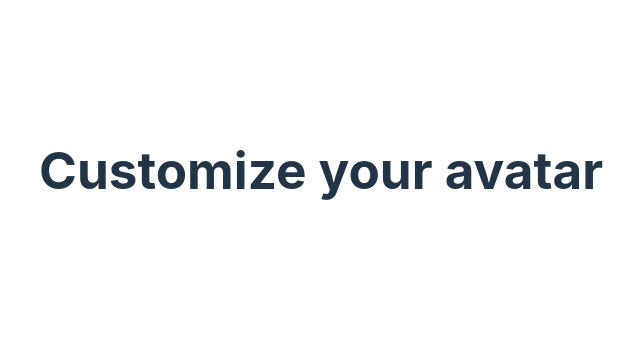
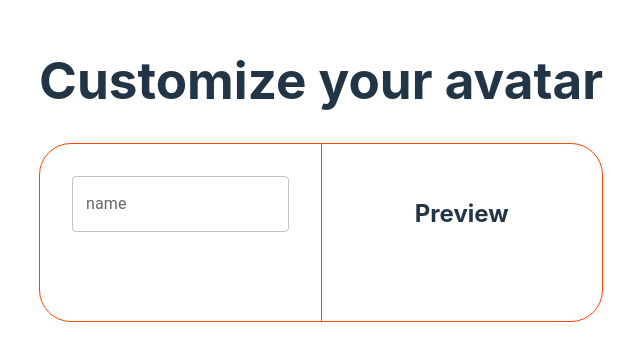
Before and after one commit to nimser/siluette, a React (Vite) app: page / in a window 1280 px wide. Shown: the part 230-590 px from the top of the page, without its empty margins (319-959 px from the left). Built offline with nearby package versions, Linux system fonts and the light colour scheme.

Commit message:
Set name

```diff
--- a/src/App.css
+++ /dev/null
@@ -1,6 +0,0 @@
-#root {
-  max-width: 1280px;
-  margin: 0 auto;
-  padding: 2rem;
-  text-align: center;
-}
--- /dev/null
+++ b/src/App.module.css
@@ -0,0 +1,10 @@
+.container {
+  display: flex;
+  border: 1px solid orangered;
+  border-radius: 2rem;
+}
+
+.container > * {
+  flex: 1;
+  padding: 2rem;
+}
--- a/src/App.tsx
+++ b/src/App.tsx
@@ -1,9 +1,39 @@
-import "./App.css"
+import { ChangeEvent, useState } from "react"
+import styles from "./App.module.css"
+import Form from "./Form"
+import Preview from "./Preview"
+
+export interface Character {
+  name: string
+  team: string
+  avatar: string | null
+  favorites: string[]
+}
 
 function App() {
+  const [formData, setFormData] = useState<Character>({
+    name: "",
+    team: "",
+    avatar: null,
+    favorites: [],
+  })
+
+  const updateFormData = (e: ChangeEvent<HTMLInputElement>) => {
+    const { name, value } = e.target
+
+    setFormData({
+      ...formData,
+      [name]: value,
+    })
+  }
+
   return (
     <>
       <h1>Customize your avatar</h1>
+      <div className={styles.container}>
+        <Form formData={formData} handleInputChange={updateFormData} />
+        <Preview character={formData} />
+      </div>
     </>
   )
 }
--- a/src/Form.tsx
+++ b/src/Form.tsx
@@ -0,0 +1,22 @@
+import { TextField } from "@mui/material"
+import { ChangeEventHandler } from "react"
+import { Character } from "./App"
+
+interface FormProps {
+  formData: Character
+  handleInputChange: ChangeEventHandler<HTMLInputElement>
+}
+
+const Form = ({ formData, handleInputChange }: FormProps) => (
+  <div>
+    <TextField
+      value={formData.name}
+      label="name"
+      name="name"
+      variant="outlined"
+      onChange={handleInputChange}
+    />
+  </div>
+)
+
+export default Form
--- /dev/null
+++ b/src/Preview.module.css
@@ -0,0 +1,6 @@
+.preview {
+  display: flex;
+  flex-direction: column;
+  align-items: center;
+  border-left: 1px solid orangered;
+}
--- a/src/Preview.tsx
+++ b/src/Preview.tsx
@@ -0,0 +1,17 @@
+import styles from "./Preview.module.css"
+import { Character } from "./App"
+
+interface PreviewProps {
+  character: Character
+}
+
+const Preview = ({ character }: PreviewProps) => {
+  return (
+    <div className={styles.preview}>
+      <h2>Preview</h2>
+      <h3 data-testid="name-preview">{character.name}</h3>
+    </div>
+  )
+}
+
+export default Preview
--- a/src/index.css
+++ b/src/index.css
@@ -2,16 +2,16 @@
   font-family: Inter, system-ui, Avenir, Helvetica, Arial, sans-serif;
   line-height: 1.5;
   font-weight: 400;
-
-  color-scheme: light dark;
-  color: rgba(255, 255, 255, 0.87);
-  background-color: #242424;
 
   font-synthesis: none;
   text-rendering: optimizeLegibility;
   -webkit-font-smoothing: antialiased;
   -moz-osx-font-smoothing: grayscale;
   -webkit-text-size-adjust: 100%;
+}
+
+#root {
+  margin: 0 auto;
 }
 
 a {
```
Also changed, not shown: 1 other file (tests, documents, lock files or other folders).
